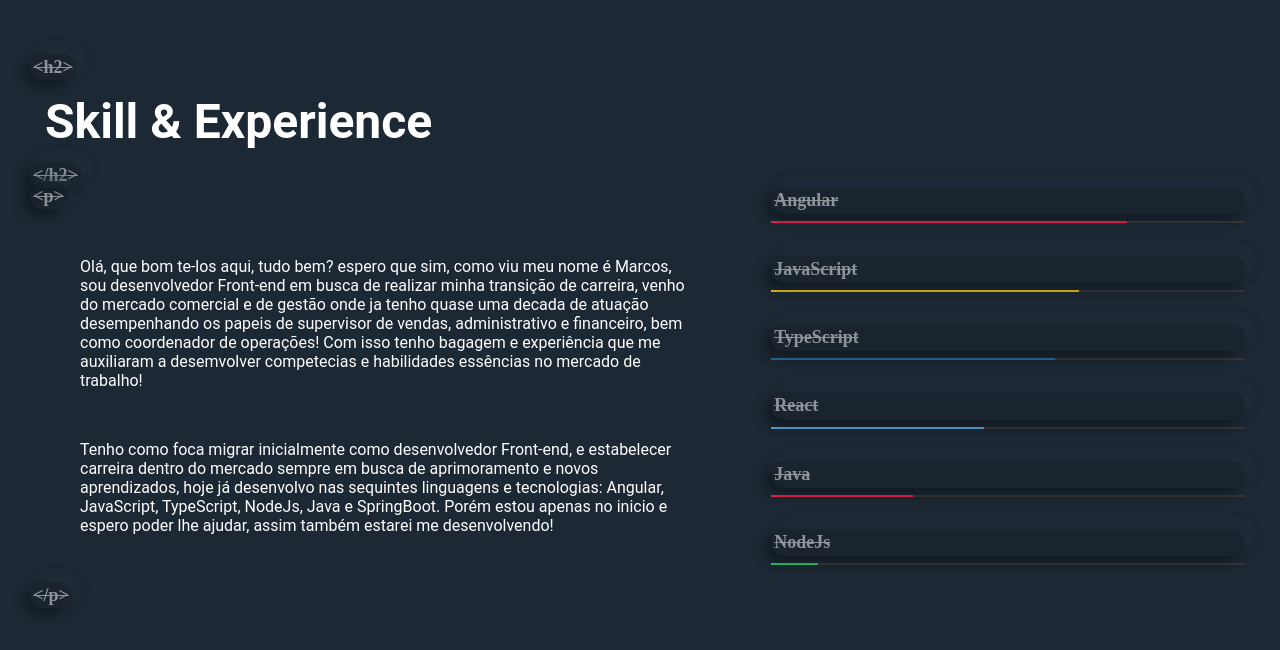
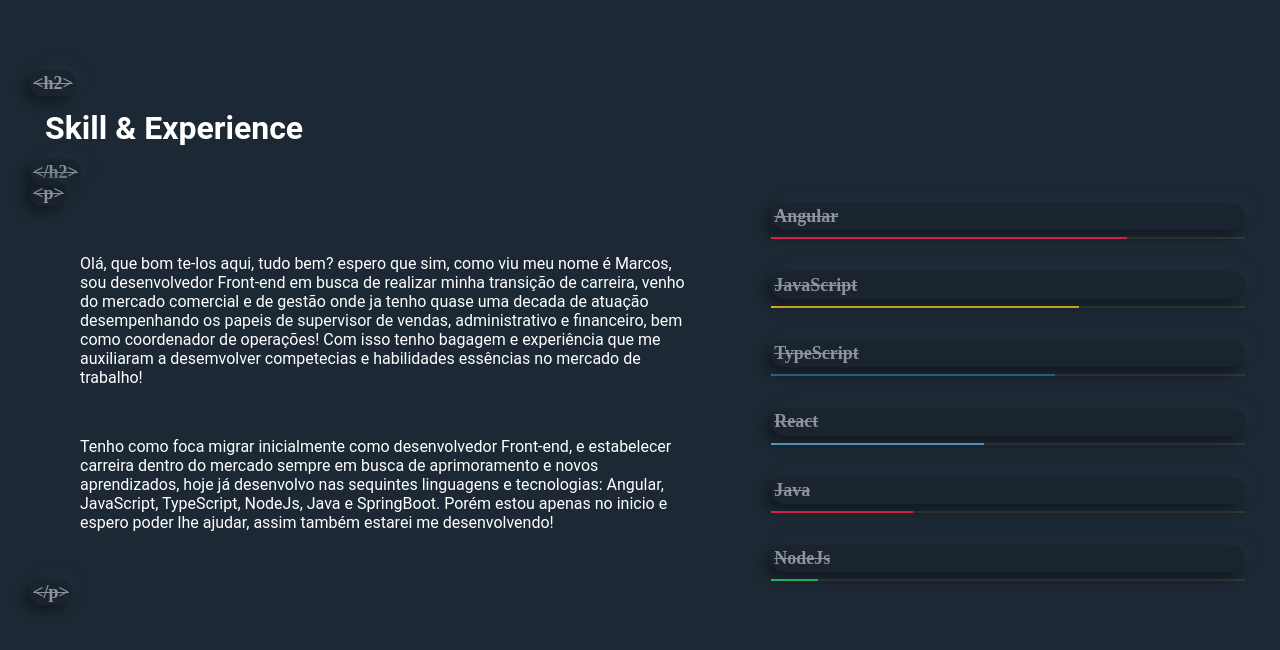
Before and after one commit to Marck45/MarckNewPage, an Angular app: page /home in a window 1280 px wide. Shown: the part 882-1532 px from the top of the page. Built offline with nearby package versions, Linux system fonts and the light colour scheme.

Commit message:
mudando dos espaçamamentos da page skill

```diff
--- a/src/app/component/myskills/myskills.component.css
+++ b/src/app/component/myskills/myskills.component.css
@@ -8,7 +8,7 @@ main{
     display: flex;
     justify-content: flex-start;
     align-items: center;
-    padding-top: 3rem;
+    padding-top: 4rem;
 }
 span{
     text-decoration: line-through;
@@ -32,7 +32,7 @@ span{
 }
 
 .skills h1{
-    font-size: 3rem;
+    font-size: 2rem;
     transition: all 0.5s;
     margin: 15px;
 }
```
Also changed, not shown: serve.js (added, +18 -0 lines).
